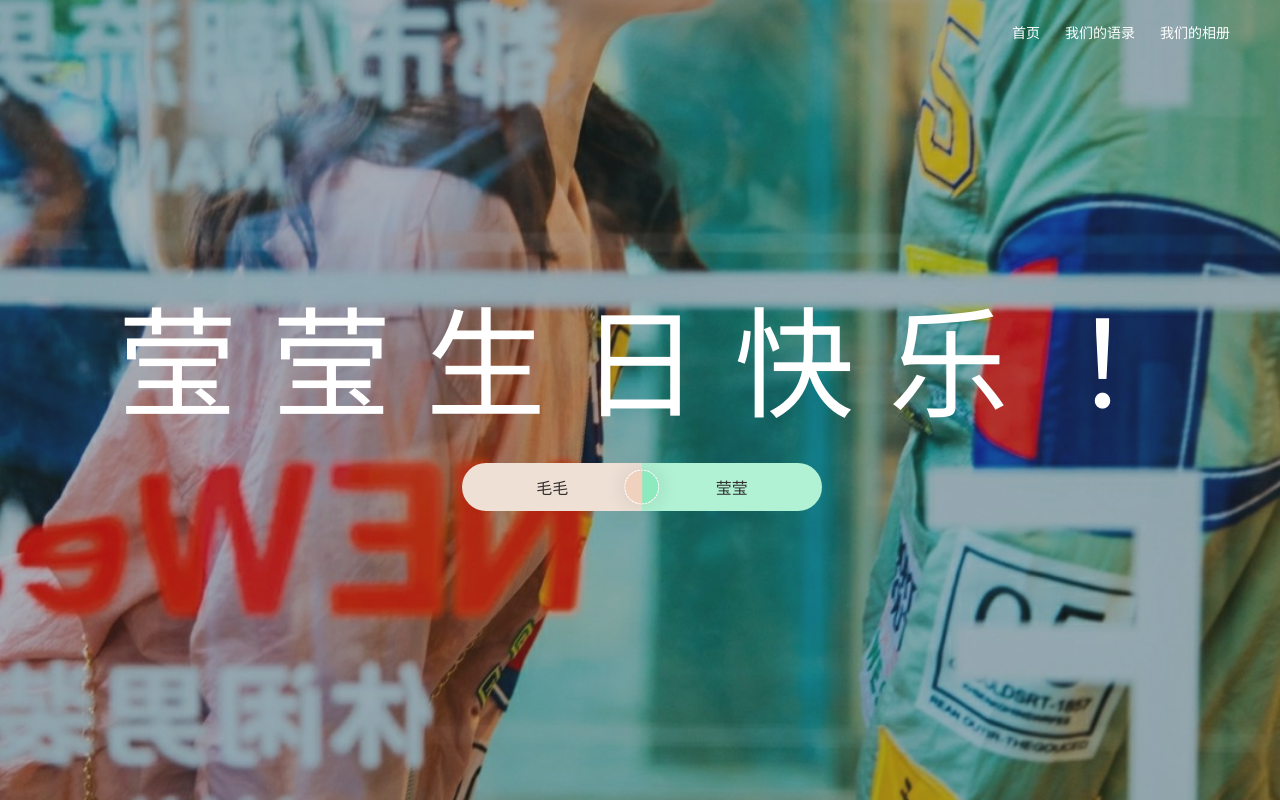
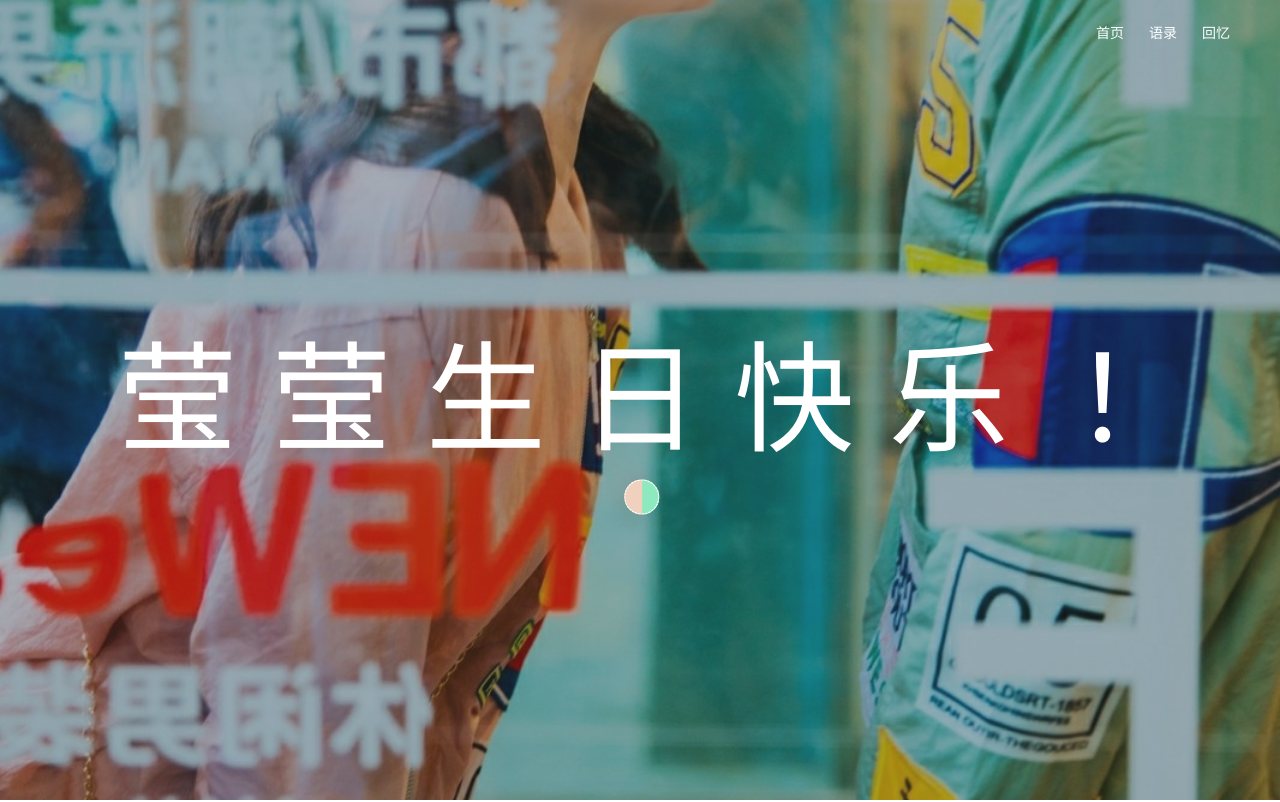
Before and after one commit to ImVeyon/being, a plain HTML site: page index.html in a window 1280 px wide. Shown: the top 802 px of the page. Drawn offline with Linux system fonts and the light colour scheme; a script that the page names is missing; some icons are missing; a web font is replaced by a local one.

Commit message:
删除test

```diff
--- a/index.html
+++ b/index.html
@@ -49,8 +49,8 @@
                   </div>
                   <ul>
                      <li><a id="Aa" class="scroll" href="#home">首页</a></li>
-                     <li><a id="Bb" class="scroll" href="#story">我们的语录</a></li>
-                     <li><a id="Cc" class="scroll" href="#album">我们的相册</a></li>
+                     <li><a id="Bb" class="scroll" href="#story">语录</a></li>
+                     <li><a id="Cc" class="scroll" href="#album">回忆</a></li>
                   </ul>
                </nav>
             </div>
@@ -75,15 +75,7 @@
                                  <circle cx="50%" cy="50%" r="50"></circle>
                               </svg>
                               <i class="icon-heart"></i>
-                           </div>
-                        </div>
-                        <ul>
-                           <li>毛毛</li>
-                           <li>莹莹</li>
-                        </ul>
-                     </div>
-                     <p class="mt-20 lead"></p>
-                  </div>
+
                </div>
             </div>
          </div>
```
